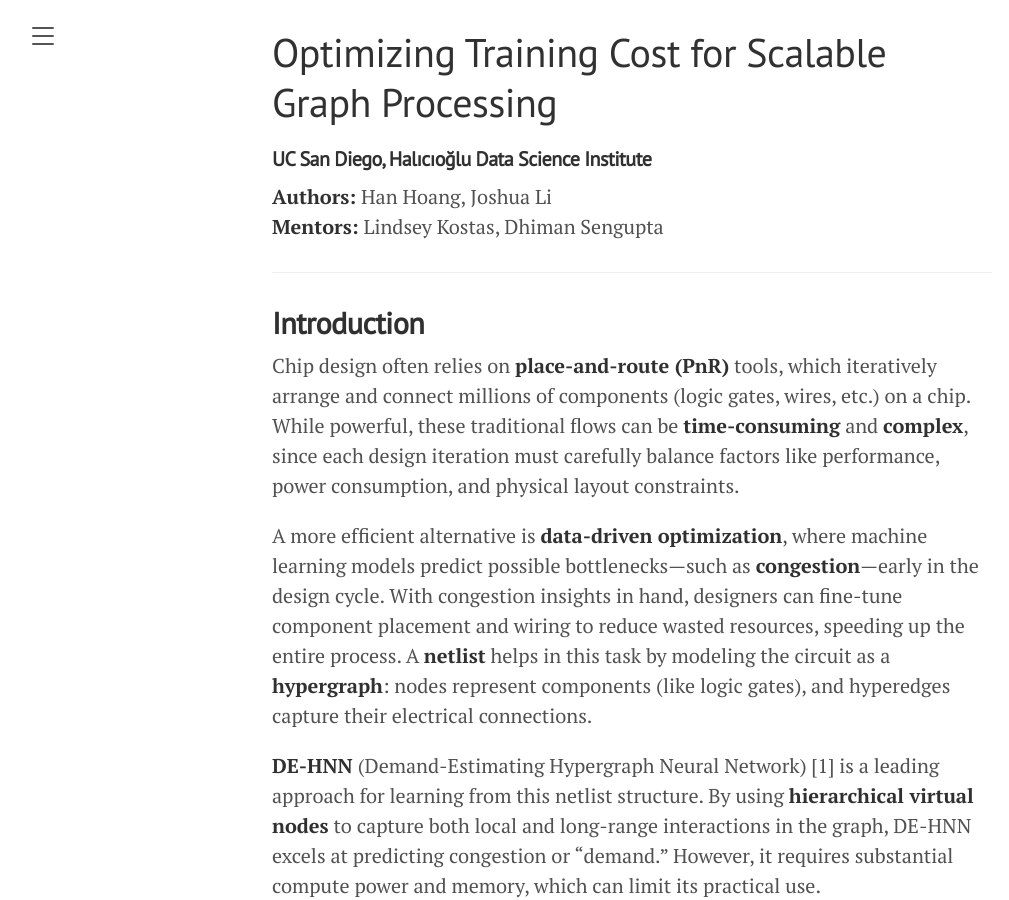
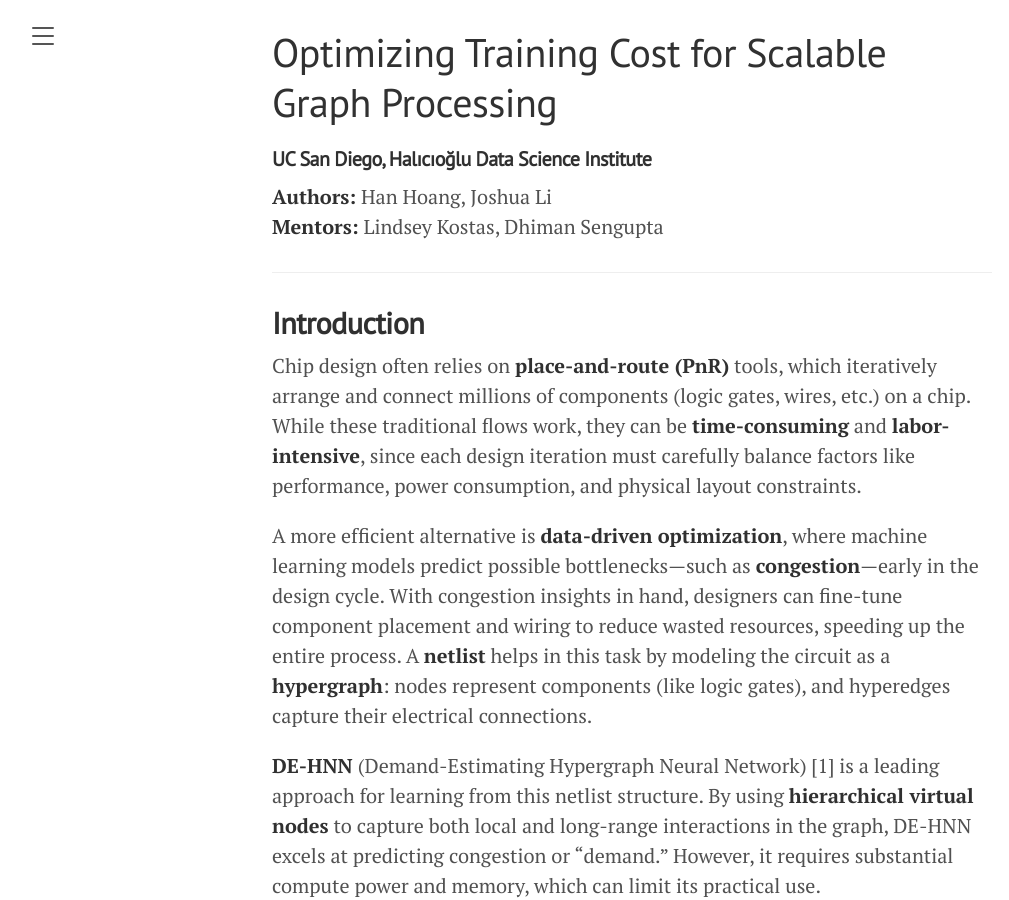
Before and after one commit to okinahiru/website, a Jekyll site: the page built from index.md, in a window 1280 px wide and 900 px high. Shown: the whole window, without its empty margins (8-1017 px from the left). Built offline with Jekyll 4.4.1, drawn with Linux system fonts in a browser that asks for light colours; some of the changed text lies outside the part shown.

Commit message:
Update index.md

```diff
--- a/index.md
+++ b/index.md
@@ -14,7 +14,7 @@ title: "Optimizing Training Cost for Scalable Graph Processing"
 
 ## **Introduction**
 
-Chip design often relies on **place-and-route (PnR)** tools, which iteratively arrange and connect millions of components (logic gates, wires, etc.) on a chip. While powerful, these traditional flows can be **time-consuming** and **complex**, since each design iteration must carefully balance factors like performance, power consumption, and physical layout constraints.
+Chip design often relies on **place-and-route (PnR)** tools, which iteratively arrange and connect millions of components (logic gates, wires, etc.) on a chip. While these traditional flows work, they can be **time-consuming** and **labor-intensive**, since each design iteration must carefully balance factors like performance, power consumption, and physical layout constraints.
 
 A more efficient alternative is **data-driven optimization**, where machine learning models predict possible bottlenecks—such as **congestion**—early in the design cycle. With congestion insights in hand, designers can fine-tune component placement and wiring to reduce wasted resources, speeding up the entire process. A **netlist** helps in this task by modeling the circuit as a **hypergraph**: nodes represent components (like logic gates), and hyperedges capture their electrical connections.
 
```
Also changed, not shown: other parts of index.md (+1 -1 lines).
